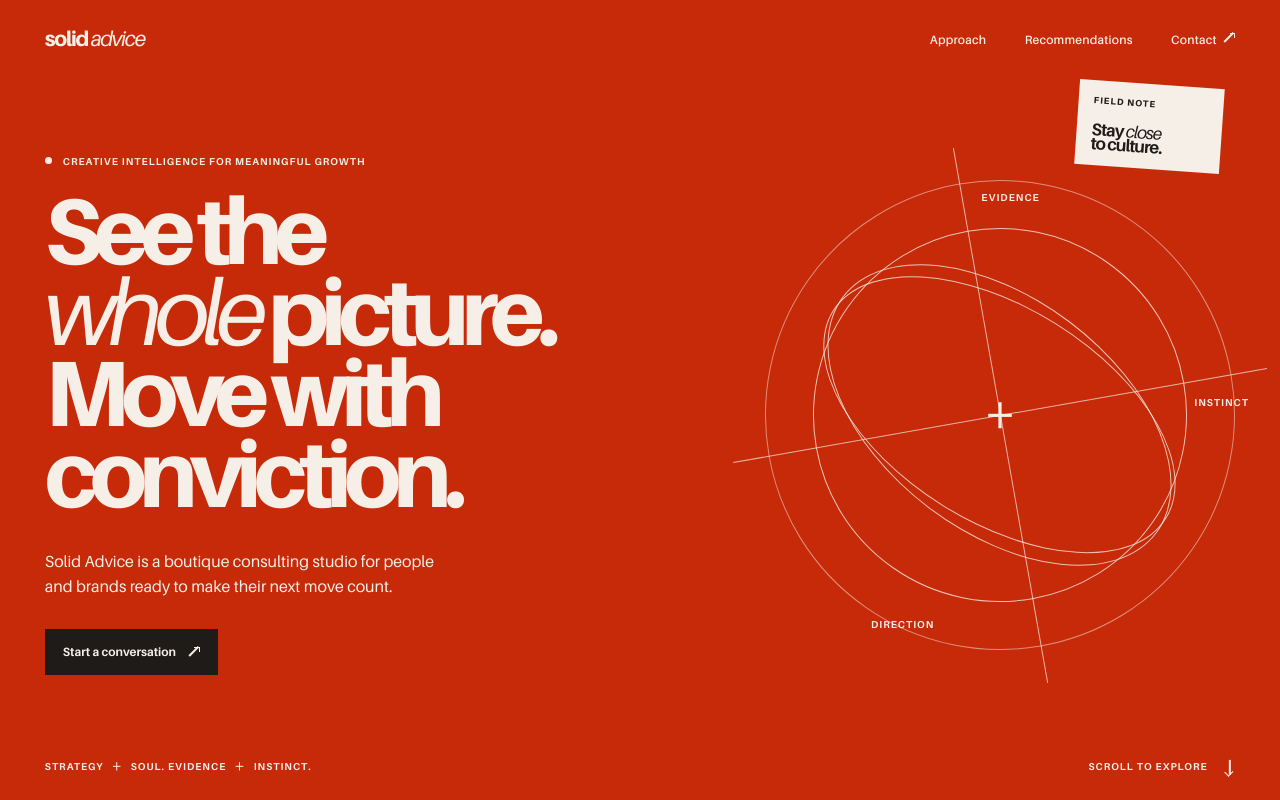
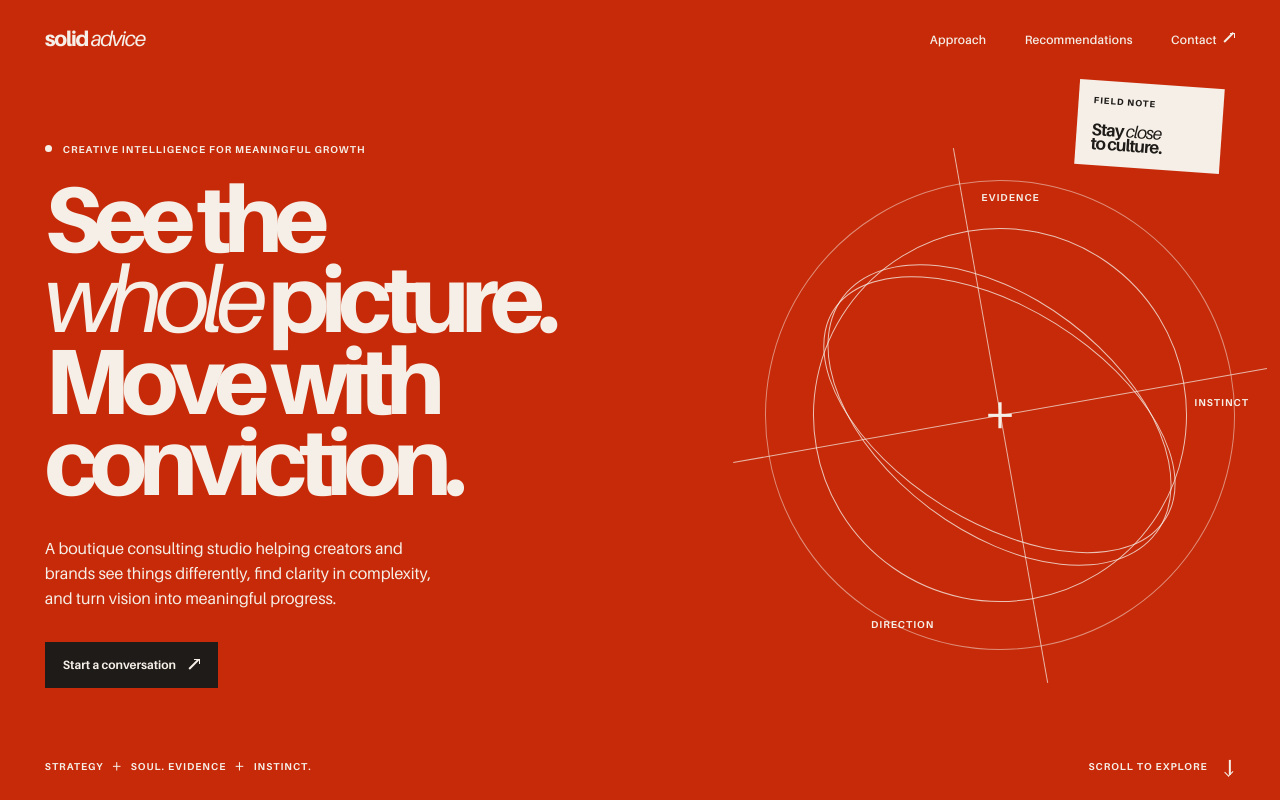
Before and after one commit to ruxandramusic/Solid-Advice, a Next.js app: page / in a window 1280 px wide. Shown: the top 800 px of the page. Built offline with nearby package versions, Linux system fonts and the light colour scheme.

Commit message:
Update hero offer statement

```diff
--- a/app/page.tsx
+++ b/app/page.tsx
@@ -25,7 +25,7 @@ export default function Home() {
           <div className="hero-copy">
             <p className="eyebrow"><span className="dot" /> Creative intelligence for meaningful growth</p>
             <h1>See the<br /><em>whole</em> picture.<br />Move with conviction.</h1>
-            <p className="hero-intro">Solid Advice is a boutique consulting studio for people and brands ready to make their next move count.</p>
+            <p className="hero-intro">A boutique consulting studio helping creators and brands see things differently, find clarity in complexity, and turn vision into meaningful progress.</p>
             <a className="button button-dark" href="#contact">Start a conversation <Arrow /></a>
           </div>
 
```
Also changed, not shown: 1 other file (tests, documents, lock files or other folders).
